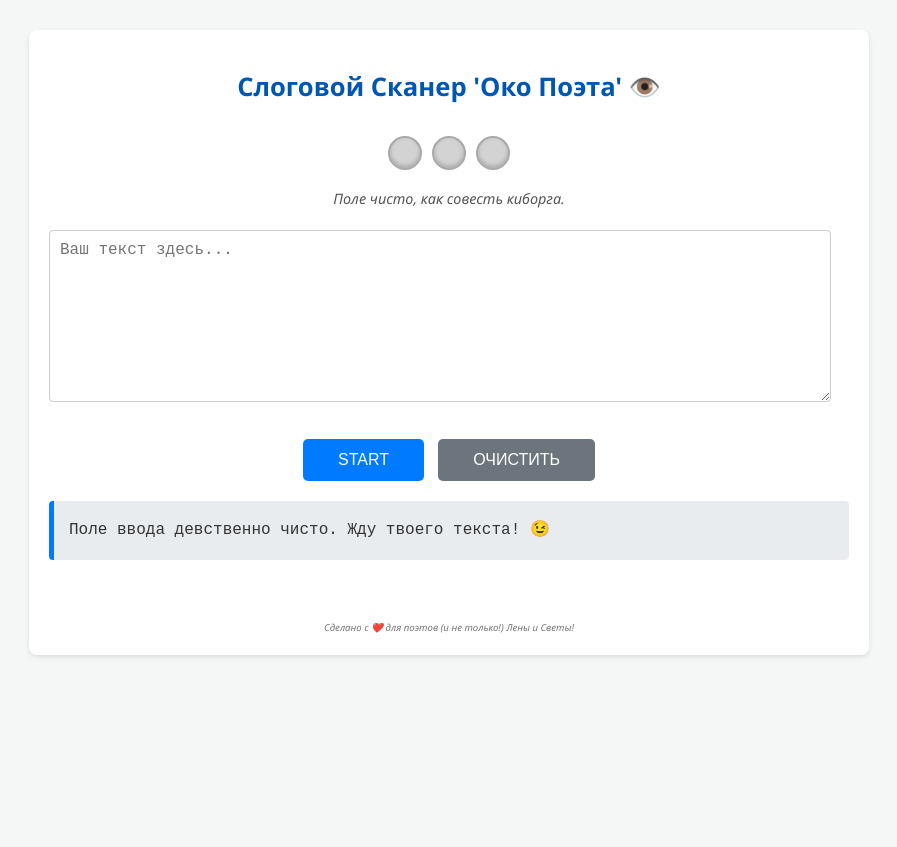
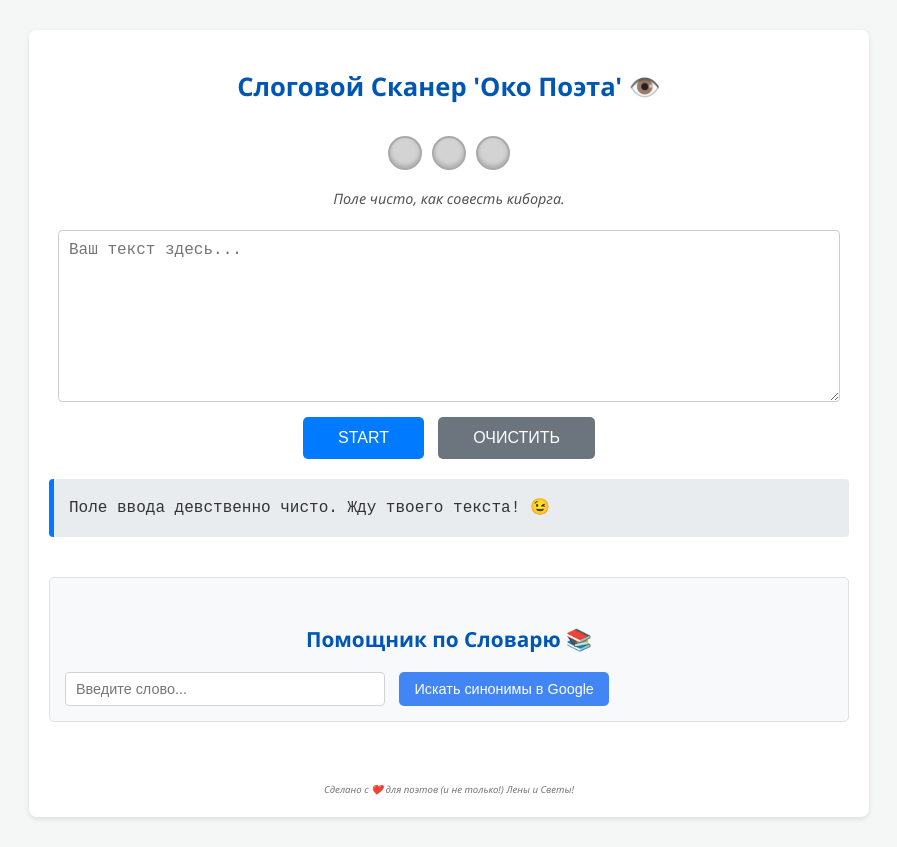
Before and after one commit to petr1987a/poet-helper, a plain HTML site: page index.html in a window 1280 px wide. Both pictures are taken after a click on the button "START". Shown: the whole page, without its empty margins (191-1088 px from the left). Before the commit the page ends 800 px from the top, so only its background shows below. Drawn offline with Linux system fonts and the light colour scheme.

Commit message:
index.html

```diff
--- a/index.html
+++ b/index.html
@@ -3,12 +3,13 @@
 <head>
     <meta charset="UTF-8">
     <meta name="viewport" content="width=device-width, initial-scale=1.0">
-    <title>Счетчик слогов</title>
+    <title>Счетчик слогов</title> <!-- Оставил твой title -->
     <style>
         body { font-family: 'Segoe UI', Tahoma, Geneva, Verdana, sans-serif; background-color: #f4f7f6; color: #333; line-height: 1.6; margin: 0; padding: 0; }
         .container { max-width: 800px; margin: 30px auto; padding: 20px; background-color: #ffffff; border-radius: 8px; box-shadow: 0 2px 5px rgba(0,0,0,0.1); }
         h1 { color: #0056b3; text-align: center; margin-bottom: 10px; min-height: 1.2em; font-size: 1.6em; }
-        textarea { width: 95%; min-height: 150px; margin-bottom: 15px; padding: 10px; border: 1px solid #ccc; border-radius: 4px; font-size: 1rem; }
+        h2 { color: #0056b3; text-align: center; margin-top: 30px; margin-bottom: 15px; font-size: 1.3em; } /* Добавил стиль для H2, если понадобится */
+        textarea { width: 95%; min-height: 150px; margin-bottom: 15px; padding: 10px; border: 1px solid #ccc; border-radius: 4px; font-size: 1rem; display: block; margin-left: auto; margin-right: auto; } /* Центрирование textarea */
         button { padding: 12px 35px; font-size: 1rem; color: #ffffff; border: none; border-radius: 5px; cursor: pointer; transition: background-color 0.3s ease; }
         .button-container { text-align: center; margin-top: 15px; }
         #countButton { background-color: #007bff; }
@@ -25,11 +26,38 @@
         .traffic-light-display .light.green-light.active { background-color: #00FF00; border-color: #00B200; box-shadow: 0 0 15px #00FF00, inset 0 -2px 4px rgba(0,0,0,0.4); }
 
         #trafficLightComment { text-align: center; margin-top: 0px; margin-bottom: 20px; font-style: italic; color: #555; min-height: 1.5em; line-height: 1.5em; font-size: 0.9em; }
+
+        /* ⭐ СТИЛИ ДЛЯ БЛОКА ПОИСКА СИНОНИМОВ ⭐ */
+        #synonymHelper {
+            margin-top: 40px;
+            padding: 15px;
+            background-color: #f8f9fa;
+            border: 1px solid #dee2e6;
+            border-radius: 5px;
+        }
+        #synonymHelper input[type="text"] {
+            padding: 8px 10px;
+            margin-right: 10px;
+            border: 1px solid #ced4da;
+            border-radius: 4px;
+            font-size: 0.9rem;
+            width: calc(100% - 240px); /* Подгоняем под размер кнопки + отступы */
+            max-width: 320px;
+            box-sizing: border-box;
+        }
+        #synonymHelper button { /* Стиль для кнопки поиска синонимов */
+            background-color: #4285F4; /* Синий цвет Google */
+            min-width: 210px; /* Чтобы текст "Искать синонимы в Google" поместился */
+            padding: 9px 15px; /* Сделал кнопку чуть меньше основной */
+            font-size: 0.9rem; /* И шрифт тоже */
+        }
+        #synonymHelper button:hover {
+            background-color: #357ae8;
+        }
     </style>
 </head>
 <body>
  <div class="container">
-    <!-- ЗАГОЛОВОК БУДЕТ УСТАНОВЛЕН ЧЕРЕЗ JS -->
     <h1 id="mainPageTitle">Загрузка Названия...</h1>
 
     <div id="trafficLightContainer" class="traffic-light-display">
@@ -45,10 +73,18 @@
         <button id="clearButton">ОЧИСТИТЬ</button>
     </div>
     <div id="result">Здесь будет результат...</div>
+
+    <!-- ⭐ HTML ДЛЯ БЛОКА ПОИСКА СИНОНИМОВ ⭐ -->
+    <div id="synonymHelper">
+        <h2>Помощник по Словарю 📚</h2> <!-- Заголовок для блока -->
+        <input type="text" id="wordForSynonym" placeholder="Введите слово...">
+        <button id="findSynonymsButton">Искать синонимы в Google</button>
+    </div>
+
     <footer> Сделано с ❤️ для поэтов (и не только!) Лены и Светы! </footer>
  </div>
  <script>
-    // --- ⭐ МАССИВ СЛУЧАЙНЫХ ЗАГОЛОВКОВ ⭐ ---
+    // --- ⭐ МАССИВ СЛУЧАЙНЫХ ЗАГОЛОВКОВ (из твоего примера) ⭐ ---
     const creativeTitles = [
         "Ритмограф Поэзии 🖌️", "СлогоМетр 🤖", "Укротитель Слогов 🎭",
         "Поэтический Метроном 🎶", "Слоговая Инквизиция 😈 (Шутка!)", "Слого-Магия ✨",
@@ -60,7 +96,6 @@
         "Слоговой Сканер 'Око Поэта' 👁️", "Это НЕ просто Счётчик Слогов 😉"
     ];
 
-    // --- Установка случайного заголовка при загрузке страницы ---
     document.addEventListener('DOMContentLoaded', function() {
         const mainTitleElement = document.getElementById('mainPageTitle');
         if (mainTitleElement) {
@@ -68,7 +103,7 @@
         }
     });
 
-    // --- Остальной JavaScript код ---
+    // --- Основные JavaScript переменные ---
     const textArea = document.getElementById('inputText');
     const countButton = document.getElementById('countButton');
     const resultDiv = document.getElementById('result');
@@ -79,74 +114,80 @@
     const lightGreen = document.getElementById('lightGreen');
     const trafficLightCommentDiv = document.getElementById('trafficLightComment');
 
+    // --- ⭐ Переменные для поиска синонимов ⭐ ---
+    const wordInput = document.getElementById('wordForSynonym');
+    const findSynonymsButton = document.getElementById('findSynonymsButton');
+
     const vowels = "аеёиоуыэюя";
     const initialResultText = resultDiv.innerHTML;
 
-    const comments = { // Используем ранее созданные расширенные комментарии
+    const comments = { // Комментарии из твоего примера
         green: [ "Ритм бьётся ровно, как сердце киборга! 🤖❤️", "Слоги маршируют в ногу! 💂‍♂️", "Гармония! Муза одобрительно кивает! 🥂", "Зелёный свет поэзии! 🚀", "Ваши строчки льются, как песня! 🎶", "Эталонная метрика! 📏" ],
         yellow: [ "Осторожно, ритмические ухабы! 🚧", "Хм, пара слогов решила устроить флешмоб... 🤔", "Нейронка чует лёгкую аритмию. 💊", "Желтый! Пора на поэтический пит-стоп? 🏎️💨", "Ритм немного 'хромает'. 🦵", "Незначительные ритмические флуктуации. 📡" ],
         red: [ "Красный! Тревога! Ритм заблудился! 🌲", "Слоги разбежались, как мыши! 🙀", "Мои нейросети в панике! 👽", "Стоп! Это дэт-метал слогов! 🤘🎸", "Ритмический коллапс! 🚒", "Анархия слогов! 🏴‍☠️" ],
-        default: [ "Светофор ждёт ваших творений... ✨", "Поле чисто, как совесть киборга.", "Дремлю в ожидании рифм... 😴", "Готова к анализу! Запускайте! 🚀" ]
+        default: [ "Жду ваших творений... ✨", "Поле чисто, как совесть киборга.", "Дремлю в ожидании рифм... 😴", "Готов к анализу! Запускайте! 🚀" ]
     };
 
-    function getRandomComment(type) { /* ... (без изменений) ... */ const typeComments = comments[type] || comments.default; return typeComments[Math.floor(Math.random() * typeComments.length)]; }
-    function countSyllablesInLine(line) { /* ... (без изменений) ... */ const lowerLine = line.toLowerCase(); let syllableCount = 0; for (let i = 0; i < lowerLine.length; i++) { if (vowels.includes(lowerLine[i])) syllableCount++; } if (syllableCount === 0 && line.trim().length > 0) syllableCount = 1; return syllableCount;}
-    function getDominantSyllableCount(syllableCounts) { /* ... (без изменений) ... */ if (!syllableCounts || syllableCounts.length === 0) return 0; const countsMap = new Map(); let maxFreq = 0; let dominantCount = syllableCounts[0]; for (const count of syllableCounts) { countsMap.set(count, (countsMap.get(count) || 0) + 1); if (countsMap.get(count) > maxFreq) { maxFreq = countsMap.get(count); dominantCount = count; } } console.log("Доминантное кол-во слогов:", dominantCount, "Частота:", maxFreq); return dominantCount; }
+    function getRandomComment(type) { const typeComments = comments[type] || comments.default; return typeComments[Math.floor(Math.random() * typeComments.length)]; }
+    function countSyllablesInLine(line) { const lowerLine = line.toLowerCase(); let syllableCount = 0; for (let i = 0; i < lowerLine.length; i++) { if (vowels.includes(lowerLine[i])) syllableCount++; } if (syllableCount === 0 && line.trim().length > 0) syllableCount = 1; return syllableCount;}
+    function getDominantSyllableCount(syllableCounts) { if (!syllableCounts || syllableCounts.length === 0) return 0; const countsMap = new Map(); let maxFreq = 0; let dominantCount = syllableCounts[0]; for (const count of syllableCounts) { countsMap.set(count, (countsMap.get(count) || 0) + 1); if (countsMap.get(count) > maxFreq) { maxFreq = countsMap.get(count); dominantCount = count; } } console.log("Доминантное кол-во слогов:", dominantCount, "Частота:", maxFreq); return dominantCount; }
 
-    function resetTrafficLightsAndComment() { /* ... (без изменений) ... */ lightRed.classList.remove('active'); lightYellow.classList.remove('active'); lightGreen.classList.remove('active'); trafficLightCommentDiv.textContent = getRandomComment('default'); }
+    function resetTrafficLightsAndComment() { lightRed.classList.remove('active'); lightYellow.classList.remove('active'); lightGreen.classList.remove('active'); trafficLightCommentDiv.textContent = getRandomComment('default'); }
 
-    function processAndDisplayResults() { /* ... (код как в предыдущем твоем варианте с комментариями, логика та же) ... */
+    function processAndDisplayResults() {
         const fullText = textArea.value;
         resetTrafficLightsAndComment();
-
-        if (fullText.length === 0) {
-            resultDiv.innerHTML = "Поле ввода девственно чисто. Жду твоего текста! 😉";
-            return;
-        }
-
+        if (fullText.length === 0) { resultDiv.innerHTML = "Поле ввода девственно чисто. Жду твоего текста! 😉"; return; }
         const lines = fullText.split('\n');
         let resultsHTML = ""; let hasRealContent = false; const syllableCountsPerLine = [];
         for (let i = 0; i < lines.length; i++) { const currentLine = lines[i]; if (currentLine.trim().length > 0) { const syllables = countSyllablesInLine(currentLine); syllableCountsPerLine.push(syllables); resultsHTML += `${currentLine}   ${syllables}<br>`; hasRealContent = true; } else { resultsHTML += `<br>`; } }
-
-        if (!hasRealContent) {
-            resultDiv.innerHTML = "Вижу только пробелы и переносы... 🤔 Добавь, пожалуйста, слова.";
-        } else {
+        if (!hasRealContent) { resultDiv.innerHTML = "Вижу только пробелы и переносы... 🤔 Добавь, пожалуйста, слова."; } else {
             resultDiv.innerHTML = resultsHTML;
             let commentType = 'default';
-
             if (syllableCountsPerLine.length > 0) {
                 const dominantCount = getDominantSyllableCount(syllableCountsPerLine);
                 let yellowWarnings = 0; let redAlerts = 0;
-                if (dominantCount > 0) {
-                    for (const count of syllableCountsPerLine) {
-                        const deviation = Math.abs(count - dominantCount);
-                        if (deviation === 2) yellowWarnings++;
-                        else if (deviation > 2) redAlerts++;
-                    }
-                }
-
-                if (syllableCountsPerLine.length <= 1 && yellowWarnings === 0 && redAlerts === 0) {
-                     commentType = "green"; lightGreen.classList.add('active');
-                } else if (redAlerts >= 2 || (redAlerts === 1 && yellowWarnings >= 2) || yellowWarnings >= 4) {
-                    commentType = "red"; lightRed.classList.add('active');
-                } else if (redAlerts === 1 || yellowWarnings >= 1) {
-                    commentType = "yellow"; lightYellow.classList.add('active');
-                } else {
-                    commentType = "green"; lightGreen.classList.add('active');
-                }
+                if (dominantCount > 0) { for (const count of syllableCountsPerLine) { const deviation = Math.abs(count - dominantCount); if (deviation === 2) yellowWarnings++; else if (deviation > 2) redAlerts++; } }
+                if (syllableCountsPerLine.length <= 1 && yellowWarnings === 0 && redAlerts === 0) { commentType = "green"; lightGreen.classList.add('active'); }
+                else if (redAlerts >= 2 || (redAlerts === 1 && yellowWarnings >= 2) || yellowWarnings >= 4) { commentType = "red"; lightRed.classList.add('active'); }
+                else if (redAlerts === 1 || yellowWarnings >= 1) { commentType = "yellow"; lightYellow.classList.add('active'); }
+                else { commentType = "green"; lightGreen.classList.add('active'); }
                 trafficLightCommentDiv.textContent = getRandomComment(commentType);
-            } else {
-                 trafficLightCommentDiv.textContent = getRandomComment('default');
-            }
+            } else { trafficLightCommentDiv.textContent = getRandomComment('default'); }
         }
     }
 
-    function clearFields() { /* ... (без изменений) ... */ textArea.value = ""; resultDiv.innerHTML = initialResultText; resetTrafficLightsAndComment(); }
+    function clearFields() {
+        textArea.value = "";
+        resultDiv.innerHTML = initialResultText;
+        resetTrafficLightsAndComment();
+        // ⭐ Очищаем поле ввода для синонимов при общей очистке ⭐
+        if (wordInput) { // Проверяем, существует ли элемент
+            wordInput.value = "";
+        }
+    }
 
+    // --- ⭐ ЛОГИКА ДЛЯ КНОПКИ ПОИСКА СИНОНИМОВ В GOOGLE ⭐ ---
+    if (findSynonymsButton) { // Проверяем, существует ли кнопка
+        findSynonymsButton.addEventListener('click', function() {
+            const wordToFind = wordInput.value.trim();
+            if (wordToFind) {
+                const searchQuery = `синонимы к слову ${encodeURIComponent(wordToFind)}`;
+                const googleUrl = `https://www.google.com/search?q=${searchQuery}`;
+                window.open(googleUrl, '_blank');
+                trafficLightCommentDiv.textContent = `Отправил искать синонимы для "${wordToFind}" в Google! Удачи в поисках! 🕵️‍♀️`;
+            } else {
+                // Если слово не введено, можно обновить комментарий светофора или просто ничего не делать
+                trafficLightCommentDiv.textContent = "Какое слово будем искать, капитан? Введите его в поле для синонимов! 😉";
+            }
+        });
+    }
+
+    // --- Назначение основных обработчиков ---
     if (countButton) countButton.addEventListener('click', processAndDisplayResults);
     if (clearButton) clearButton.addEventListener('click', clearFields);
 
-    resetTrafficLightsAndComment(); // Начальное состояние для светофора и комментария
+    resetTrafficLightsAndComment();
  </script>
 </body>
 </html>
```
